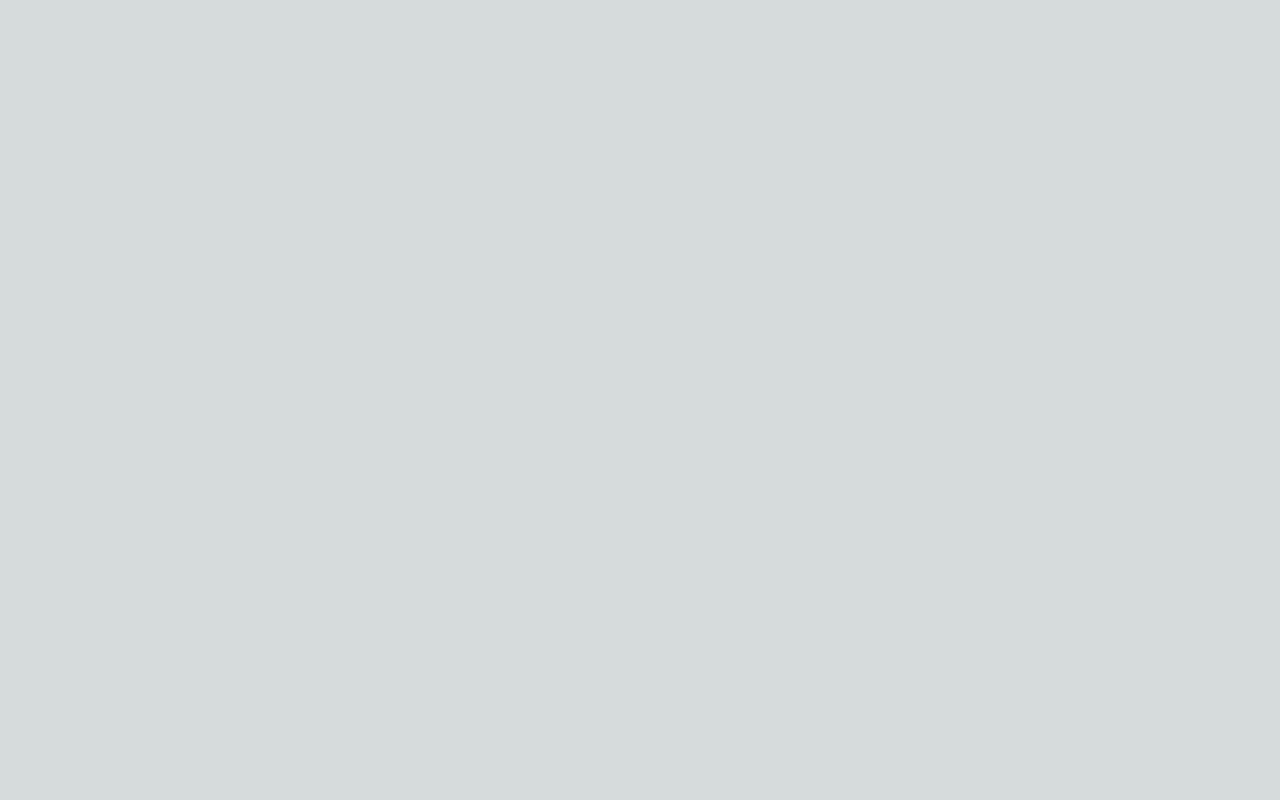
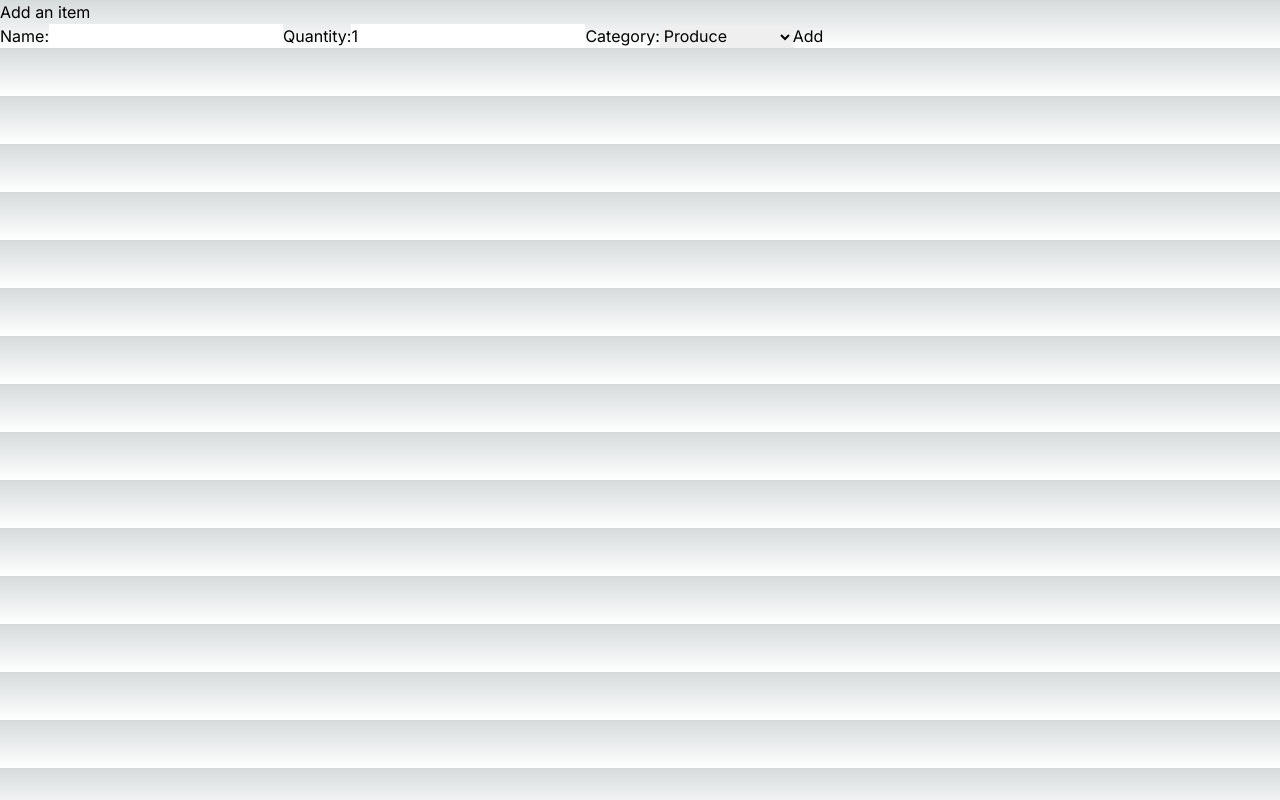
Before and after one commit to Malkos316/cprg306-assignments, a Next.js app: page /week4 in a window 1280 px wide. Built offline with nearby package versions, Linux system fonts and the light colour scheme.

Commit message:
Update new-item.js
Make base code without styling

```diff
--- a/app/week4/new-item.js
+++ b/app/week4/new-item.js
@@ -1,10 +1,12 @@
-"use client"
+"use client";
+
 import { useState } from "react";
 
-export default function newItem() {
+export default function NewItem() {
     const [name, setName] = useState("");
     const [quantity, setQuantity] = useState(1);
     const [category, setCategory] = useState("produce");
+    const [eventCreated, setItemCreated] = useState(false);
 
     const handleSubmit = (event) => {
         event.preventDefault();
@@ -17,8 +19,65 @@ export default function newItem() {
 
         console.log(newItem);
 
-        setEventCreated(true);
+        setItemCreated(true);
 
-        alert("Item created!");
-    }
+        setName("fake name");
+        setQuantity(1);
+        setCategory("produce");
+
+        setItemCreated(false);
+    };
+
+    const handleNameChange = (event) => {
+        setName(event.target.value);
+    };
+
+    const handleQuantityChange = (event) => {
+        setQuantity(event.target.value);
+    };
+
+    const handleCategoryChange = (event) => {
+        setCategory(event.target.value);
+    };
+
+    return (
+        <div>
+            <h2>Add an item</h2>
+            <form onSubmit={handleSubmit}>
+                <label>
+                    Name:
+                    <input className="text-black"
+                        type="text"
+                        value={name}
+                        onChange={handleNameChange}
+                    />
+                </label>
+                <label>
+                    Quantity:
+                    <input className="text-black"
+                        type="number"
+                        value={quantity}
+                        onChange={handleQuantityChange}
+                    />
+                </label>
+                <label>
+                    Category:
+                    <select className="text-black"
+                        value={category}
+                        onChange={handleCategoryChange}
+                    >
+                        <option value="produce">Produce</option>
+                        <option value="dairy">Dairy</option>
+                        <option value="bakery">Bakery</option>
+                        <option value="meat">Meat</option>
+                        <option value="canned goods">Canned Goods</option>
+                        <option value="dry goods">Dry Goods</option>
+                        <option value="household">Household</option>
+                    </select>
+                </label>
+                <button type="submit">Add</button>
+            </form>
+            {eventCreated && <p>Item created!</p>}
+        </div>
+    );
 }
```
